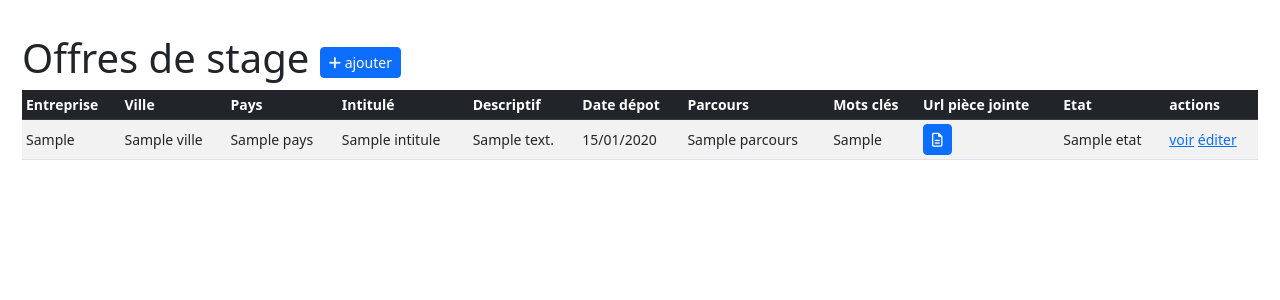
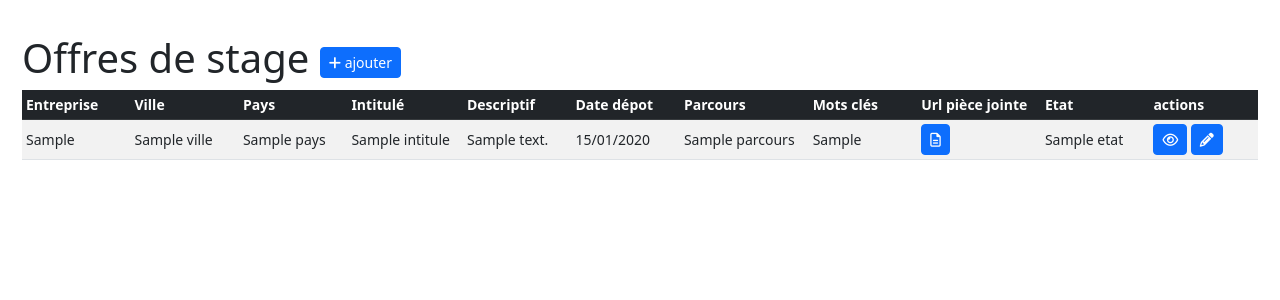
Before and after one commit to Quentlac/SAE4-Symfony, a Symfony app: template templates/Admin/offre/index.html.twig in a window 1280 px wide. Shown: the part 56-356 px from the top of the page. Run offline with Twig, Linux system fonts and the light colour scheme; the template is opened without the code that fills it: most values are stand-ins (such as "Sample title", 1, 10 or a date in 2020); some libraries are stand-ins or nearby versions.

Commit message:
Ajout icons voir et edit aux tableaux

```diff
--- a/templates/Admin/offre/index.html.twig
+++ b/templates/Admin/offre/index.html.twig
@@ -3,6 +3,15 @@
 {% block title %}Offres{% endblock %}
 
 {% block body %}
+
+    {# style  #}
+
+    <style>
+        tbody > tr > td {
+            min-width: 100px;
+        }
+    </style>
+
     <h1>Offres de stage
         <a class="btn btn-primary btn-sm" href="{{ path('app_offre_new') }}"><i class="fa fa-plus"></i> ajouter</a>
     </h1>
@@ -43,8 +52,20 @@
                     </td>
                     <td>{% if offre.etatOffre %}{{ offre.etatOffre.etat }}{% endif %}</td>
                     <td>
-                        <a href="{{ path('app_offre_show', {'id': offre.id}) }}">voir</a>
-                        <a href="{{ path('app_offre_edit', {'id': offre.id}) }}">éditer</a>
+                        <a
+                                href="{{ path('app_offre_show', {'id': offre.id}) }}"
+                                target="_blank" class="btn btn-sm btn-primary"
+                                data-bs-toggle="tooltip" data-bs-title="Cliquez pour voir les caractéristiques de l'entreprise"
+                        >
+                            <i class="fa fa-regular fa-eye"></i>
+                        </a>
+                        <a
+                                href="{{ path('app_offre_edit', {'id': offre.id}) }}"
+                                target="_blank" class="btn btn-sm btn-primary"
+                                data-bs-toggle="tooltip" data-bs-title="Cliquez pour modifier l'entreprise"
+                        >
+                            <i class="fa fa-duotone fa-pencil"></i>
+                        </a>
                     </td>
                 </tr>
             {% else %}
```
Also changed, not shown: templates/Admin/entreprise/index.html.twig (+14 -2 lines), templates/Admin/fusionEtudiantCompte/index.html.twig (+14 -2 lines).
